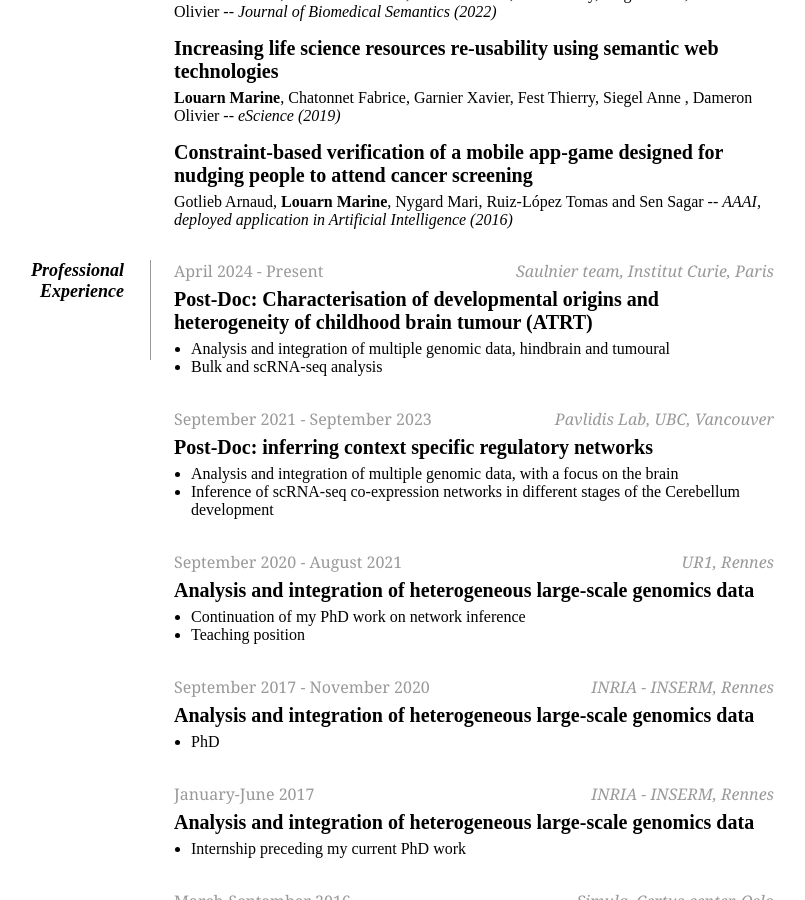
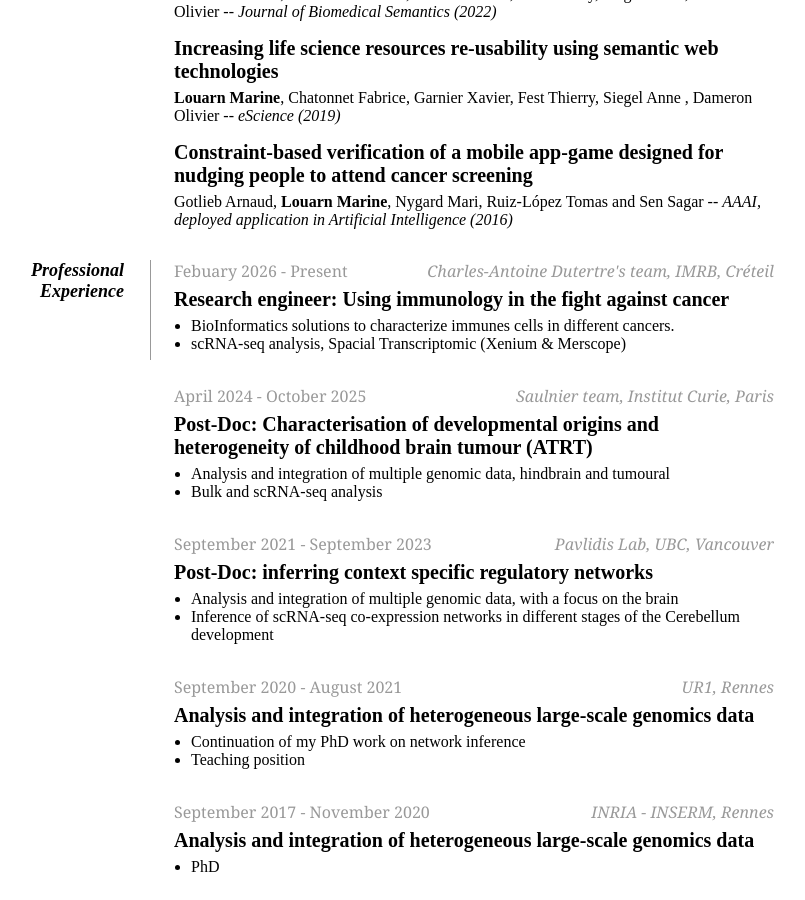
Before and after one commit to mlouarn/mlouarn.github.io, a Jekyll site: the page built from cv/index.html, in a window 1280 px wide and 900 px high, scrolled down 1073 px. Shown: the whole window, without its empty margins (266-1071 px from the left). Built offline with Jekyll 4.4.1, drawn with Linux system fonts in a browser that asks for light colours.

Commit message:
Update index.html

```diff
--- a/cv/index.html
+++ b/cv/index.html
@@ -78,7 +78,13 @@ title: CV
 
             <dt>Professional Experience</dt>
             <dd>
-		<h3>April 2024 - Present <span>Saulnier team, Institut Curie, Paris</span></h3>
+		<h3>Febuary 2026 - Present <span>Charles-Antoine Dutertre's team, IMRB, Créteil</span></h3>
+                <h2>Research engineer: Using immunology in the fight against cancer </h2>
+                <ul>
+                    <li>BioInformatics solutions to characterize immunes cells in different cancers.</li>
+		    		<li>scRNA-seq analysis, Spacial Transcriptomic (Xenium & Merscope)</li>
+                </ul>
+		<h3>April 2024 - October 2025 <span>Saulnier team, Institut Curie, Paris</span></h3>
                 <h2>Post-Doc: Characterisation of developmental origins and heterogeneity of childhood brain tumour (ATRT)</h2>
                 <ul>
                     <li>Analysis and integration of multiple genomic data, hindbrain and tumoural</li>
```
